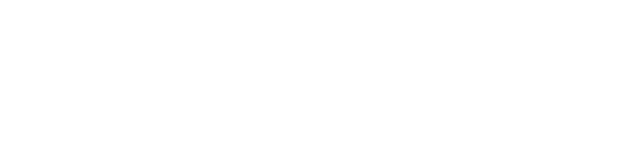
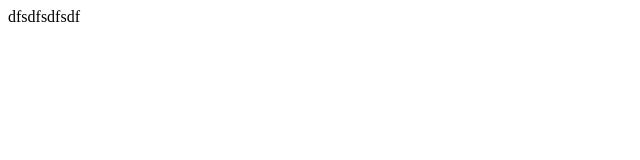
Before and after one commit to FazilSultan/github-upload, a plain HTML site: page index.html in a window 1280 px wide. Shown: the whole page, without its empty margins (0-640 px from the left). Drawn offline with Linux system fonts and the light colour scheme.

Commit message:
initializing repository

```diff
--- a/index.html
+++ b/index.html
@@ -6,6 +6,6 @@
     <title>Document</title>
 </head>
 <body>
-
+    dfsdfsdfsdf
 </body>
 </html>
```
